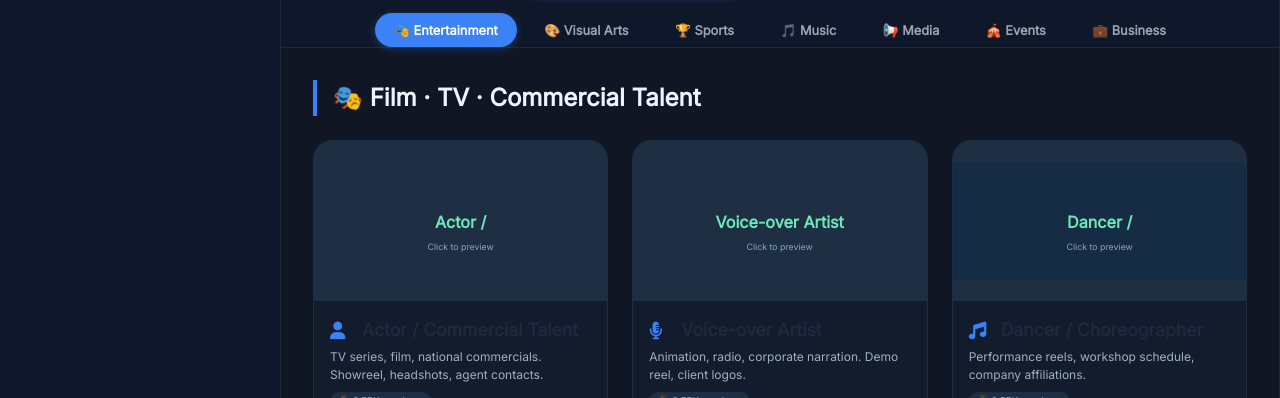
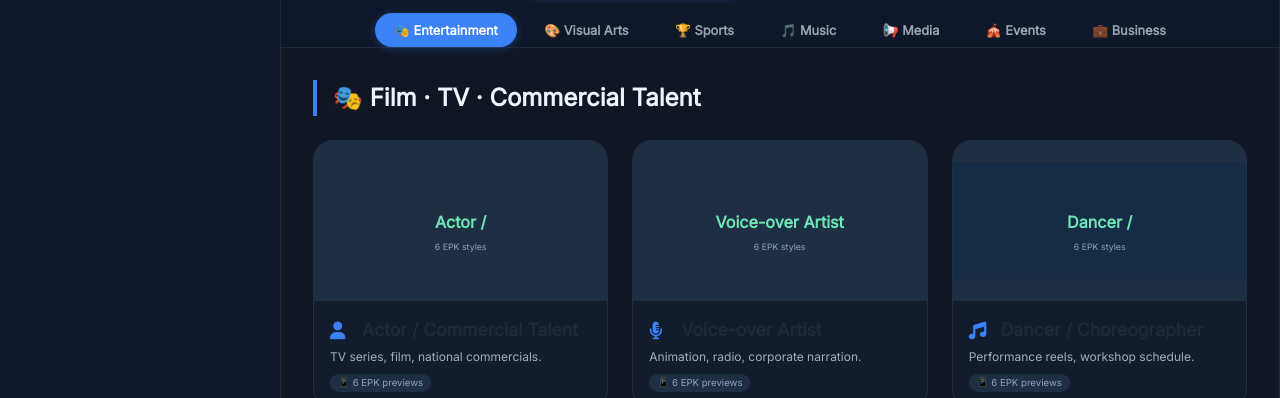
Before and after one commit to mvmalusii-hub/epk-studio-, a plain HTML site: page index.html in a window 1280 px wide. Shown: the part 402-800 px from the top of the page. Drawn offline with Linux system fonts and the light colour scheme.

Commit message:
Refactor workspace content and card links
Updated workspace descriptions and card links in index.html.

```diff
--- a/index.html
+++ b/index.html
@@ -7,6 +7,7 @@
     <link rel="stylesheet" href="https://cdnjs.cloudflare.com/ajax/libs/font-awesome/6.0.0-beta3/css/all.min.css">
     <link href="https://fonts.googleapis.com/css2?family=Inter:opsz,wght@14..32,300;400;500;600;700;800&family=Space+Grotesk:wght@400;500;600;700&display=swap" rel="stylesheet">
     <style>
+        /* ─── same styles as before ─── */
         * { margin: 0; padding: 0; box-sizing: border-box; }
         body {
             background: #f8fafc;
@@ -283,18 +284,20 @@
                     <button class="mode-btn" data-mode="llp">🏛️ LLP & Professional Firms</button>
                 </div>
 
+                <!-- ─── CREATIVE WORKSPACE ─── -->
                 <div id="workspace-creative" class="mode-workspace active-mode">
                     <div class="category-tabs" id="creativeTabs"></div>
                     <div class="content-pane" id="creativeContent"></div>
                 </div>
 
+                <!-- ─── LLP WORKSPACE ─── -->
                 <div id="workspace-llp" class="mode-workspace">
                     <div class="category-tabs" id="llpTabs"></div>
                     <div class="content-pane" id="llpContent"></div>
                 </div>
 
                 <div class="footer-note">
-                    🚀 <strong>Unified EPK Studio</strong> — Two dedicated workspaces: Creative Arts Pros & LLP Professional Firms. Each with their own category tabs and 20+ sample markets.<br>
+                    🚀 <strong>Unified EPK Studio</strong> — Two dedicated workspaces: Creative Arts Pros & LLP Professional Firms. Each with their own category tabs.<br>
                     📸 Replace placeholder images with actual headshots, firm logos, or project imagery when building final EPK.
                 </div>
                 <div class="llp-footer">
@@ -308,43 +311,41 @@
 
     <script>
         // ────────────────────────────────────────────────────────────────
-        //  DATA — all cards, grouped by mode and category
+        //  DATA — all cards with LINKS to their folder
         // ────────────────────────────────────────────────────────────────
         const DATA = {
             creative: {
-                name: 'Creative Arts Pros',
-                icon: '🎨',
                 categories: {
                     entertainment: {
                         label: '🎭 Entertainment',
                         title: '🎭 Film · TV · Commercial Talent',
                         cards: [
-                            { title: 'Actor / Commercial Talent', desc: 'TV series, film, national commercials. Showreel, headshots, agent contacts.', slug: 'actor-talent', icon: 'fa-user' },
-                            { title: 'Voice-over Artist', desc: 'Animation, radio, corporate narration. Demo reel, client logos.', slug: 'voice-over-artist', icon: 'fa-microphone-alt' },
-                            { title: 'Dancer / Choreographer', desc: 'Performance reels, workshop schedule, company affiliations.', slug: 'dancer-choreographer', icon: 'fa-music' },
-                            { title: 'Comedian', desc: 'Tour dates, press quotes, video clips, club bookers.', slug: 'comedian', icon: 'fa-laugh-squint' },
-                            { title: 'Film Director / Filmmaker', desc: 'Showreel, festival selections, crew testimonials.', slug: 'film-director', icon: 'fa-video' }
+                            { title: 'Actor / Commercial Talent', desc: 'TV series, film, national commercials.', slug: 'actor-talent', icon: 'fa-user' },
+                            { title: 'Voice-over Artist', desc: 'Animation, radio, corporate narration.', slug: 'voice-over-artist', icon: 'fa-microphone-alt' },
+                            { title: 'Dancer / Choreographer', desc: 'Performance reels, workshop schedule.', slug: 'dancer-choreographer', icon: 'fa-music' },
+                            { title: 'Comedian', desc: 'Tour dates, press quotes, video clips.', slug: 'comedian', icon: 'fa-laugh-squint' },
+                            { title: 'Film Director / Filmmaker', desc: 'Showreel, festival selections.', slug: 'film-director', icon: 'fa-video' }
                         ]
                     },
                     visualarts: {
                         label: '🎨 Visual Arts',
                         title: '🎨 Fine Art · Sculpture · Illustration',
                         cards: [
-                            { title: 'Painter / Fine Artist', desc: 'Artwork gallery, exhibition history, collector testimonials.', slug: 'painter-fine-artist', icon: 'fa-palette' },
+                            { title: 'Painter / Fine Artist', desc: 'Artwork gallery, exhibition history.', slug: 'painter-fine-artist', icon: 'fa-palette' },
                             { title: 'Sculptor', desc: 'Stone, bronze, wood works. Public commissions.', slug: 'sculptor', icon: 'fa-cube' },
-                            { title: 'Illustrator / Concept Artist', desc: 'Commission work, brand collaborations, online store.', slug: 'illustrator-concept-artist', icon: 'fa-pencil-ruler' },
-                            { title: 'Photographer', desc: 'Fashion, documentary, commercial. Galleries & client lists.', slug: 'photographer', icon: 'fa-camera-retro' },
-                            { title: 'Tattoo Artist', desc: 'Flash designs, studio policies, booking info, healed work.', slug: 'tattoo-artist', icon: 'fa-dragon' }
+                            { title: 'Illustrator / Concept Artist', desc: 'Commission work, brand collaborations.', slug: 'illustrator-concept-artist', icon: 'fa-pencil-ruler' },
+                            { title: 'Photographer', desc: 'Fashion, documentary, commercial.', slug: 'photographer', icon: 'fa-camera-retro' },
+                            { title: 'Tattoo Artist', desc: 'Flash designs, studio policies.', slug: 'tattoo-artist', icon: 'fa-dragon' }
                         ]
                     },
                     sports: {
                         label: '🏆 Sports',
                         title: '🏅 Athletes · Coaches · Health Pros',
                         cards: [
-                            { title: 'Professional Athlete', desc: 'Stats, sponsors, press mentions, highlight reels.', slug: 'professional-athlete', icon: 'fa-futbol' },
-                            { title: 'Sports Scientist', desc: 'Rehab protocols, performance testing, workshops.', slug: 'sports-scientist', icon: 'fa-heartbeat' },
-                            { title: 'Personal Trainer', desc: 'Before/after, certifications, online coaching.', slug: 'personal-trainer', icon: 'fa-dumbbell' },
-                            { title: 'Yoga / Pilates Instructor', desc: 'Class schedule, retreats, testimonials.', slug: 'yoga-pilates-instructor', icon: 'fa-spa' }
+                            { title: 'Professional Athlete', desc: 'Stats, sponsors, press mentions.', slug: 'professional-athlete', icon: 'fa-futbol' },
+                            { title: 'Sports Scientist', desc: 'Rehab protocols, performance testing.', slug: 'sports-scientist', icon: 'fa-heartbeat' },
+                            { title: 'Personal Trainer', desc: 'Before/after, certifications.', slug: 'personal-trainer', icon: 'fa-dumbbell' },
+                            { title: 'Yoga / Pilates Instructor', desc: 'Class schedule, retreats.', slug: 'yoga-pilates-instructor', icon: 'fa-spa' }
                         ]
                     },
                     music: {
@@ -360,16 +361,16 @@
                         label: '📢 Media',
                         title: '📱 Content Creators · Speakers · Writers',
                         cards: [
-                            { title: 'Content Creator / Influencer', desc: 'Brand collab history, analytics, rates.', slug: 'content-creator-influencer', icon: 'fa-instagram' },
-                            { title: 'Public Speaker', desc: 'Speaking topics, past stages, testimonials.', slug: 'public-speaker', icon: 'fa-microphone-alt' }
+                            { title: 'Content Creator / Influencer', desc: 'Brand collab history, analytics.', slug: 'content-creator-influencer', icon: 'fa-instagram' },
+                            { title: 'Public Speaker', desc: 'Speaking topics, past stages.', slug: 'public-speaker', icon: 'fa-microphone-alt' }
                         ]
                     },
                     events: {
                         label: '🎪 Events',
                         title: '🎪 Hosts · Planners · Chefs · Educators',
                         cards: [
-                            { title: 'Event Host / MC', desc: 'Crowd photos, client feedback, video snippets.', slug: 'event-host-mc', icon: 'fa-chalkboard-user' },
-                            { title: 'Chef / Culinary Artist', desc: 'Signature dishes, press features, brand partnerships.', slug: 'chef-culinary-artist', icon: 'fa-utensils' }
+                            { title: 'Event Host / MC', desc: 'Crowd photos, client feedback.', slug: 'event-host-mc', icon: 'fa-chalkboard-user' },
+                            { title: 'Chef / Culinary Artist', desc: 'Signature dishes, press features.', slug: 'chef-culinary-artist', icon: 'fa-utensils' }
                         ]
                     },
                     business: {
@@ -377,70 +378,68 @@
                         title: '💼 Design · Architecture · Beauty · Freelance',
                         cards: [
                             { title: 'Graphic Designer', desc: 'Portfolio, client list, brand work.', slug: 'graphic-designer', icon: 'fa-paint-brush' },
-                            { title: 'Architect / Interior Designer', desc: 'Project galleries, publications, awards.', slug: 'architect-interior-designer', icon: 'fa-building' }
+                            { title: 'Architect / Interior Designer', desc: 'Project galleries, publications.', slug: 'architect-interior-designer', icon: 'fa-building' }
                         ]
                     }
                 }
             },
             llp: {
-                name: 'LLP & Professional Firms',
-                icon: '🏛️',
                 categories: {
                     legal: {
                         label: '⚖️ Legal',
                         title: '⚖️ Law Firms · LLP Members · Barristers',
                         cards: [
-                            { title: 'Law Firm Partner / LLP Member', desc: 'Practice areas, landmark cases, partner credentials.', slug: 'law-firm-partner', icon: 'fa-gavel' },
-                            { title: 'In-House Counsel / Legal Director', desc: 'Corporate governance, compliance highlights.', slug: 'in-house-counsel', icon: 'fa-briefcase' },
-                            { title: 'Mediator / Arbitrator', desc: 'Dispute resolution track record, case studies.', slug: 'mediator-arbitrator', icon: 'fa-scale-balanced' }
+                            { title: 'Law Firm Partner / LLP Member', desc: 'Practice areas, landmark cases.', slug: 'law-firm-partner', icon: 'fa-gavel' },
+                            { title: 'In-House Counsel / Legal Director', desc: 'Corporate governance, compliance.', slug: 'in-house-counsel', icon: 'fa-briefcase' },
+                            { title: 'Mediator / Arbitrator', desc: 'Dispute resolution, case studies.', slug: 'mediator-arbitrator', icon: 'fa-scale-balanced' }
                         ]
                     },
                     financial: {
                         label: '💰 Financial',
                         title: '💰 Accounting · Wealth · Audit & Advisory',
                         cards: [
-                            { title: 'CPA / Accounting Partner', desc: 'Audit specialties, client portfolio, recognitions.', slug: 'cpa-accounting-partner', icon: 'fa-calculator' },
-                            { title: 'Wealth Manager / Family Office', desc: 'Investment philosophy, AUM, client success.', slug: 'wealth-manager', icon: 'fa-chart-line' }
+                            { title: 'CPA / Accounting Partner', desc: 'Audit specialties, client portfolio.', slug: 'cpa-accounting-partner', icon: 'fa-calculator' },
+                            { title: 'Wealth Manager / Family Office', desc: 'Investment philosophy, AUM.', slug: 'wealth-manager', icon: 'fa-chart-line' }
                         ]
                     },
                     consulting: {
                         label: '📊 Consulting',
                         title: '📊 Management Consultants · Strategy Advisors',
                         cards: [
-                            { title: 'Strategy Consultant', desc: 'Case studies, frameworks, transformation results.', slug: 'strategy-consultant', icon: 'fa-chalkboard-user' },
-                            { title: 'HR / Talent Advisor', desc: 'Leadership coaching, organizational design.', slug: 'hr-talent-advisor', icon: 'fa-users' }
+                            { title: 'Strategy Consultant', desc: 'Case studies, frameworks.', slug: 'strategy-consultant', icon: 'fa-chalkboard-user' },
+                            { title: 'HR / Talent Advisor', desc: 'Leadership coaching, org design.', slug: 'hr-talent-advisor', icon: 'fa-users' }
                         ]
                     },
                     realestate: {
                         label: '🏢 Real Estate',
                         title: '🏢 Property Development · Architecture · RE Partnerships',
                         cards: [
-                            { title: 'Real Estate Partner / Developer', desc: 'Project portfolio, capital partners, impact.', slug: 'real-estate-partner-developer', icon: 'fa-building' },
-                            { title: 'Architecture Firm / Principal', desc: 'Design awards, built works, certifications.', slug: 'architecture-firm-principal', icon: 'fa-draw-polygon' }
+                            { title: 'Real Estate Partner / Developer', desc: 'Project portfolio, capital partners.', slug: 'real-estate-partner-developer', icon: 'fa-building' },
+                            { title: 'Architecture Firm / Principal', desc: 'Design awards, built works.', slug: 'architecture-firm-principal', icon: 'fa-draw-polygon' }
                         ]
                     },
                     corporate: {
                         label: '📑 Corporate',
                         title: '📑 Company Secretaries · Compliance Officers · ESG',
                         cards: [
-                            { title: 'Company Secretary / Governance Lead', desc: 'Board compliance, annual filings, governance.', slug: 'company-secretary-governance', icon: 'fa-file-signature' },
-                            { title: 'Compliance & Ethics Officer', desc: 'Regulatory certifications, audit outcomes.', slug: 'compliance-ethics-officer', icon: 'fa-clipboard-list' }
+                            { title: 'Company Secretary / Governance Lead', desc: 'Board compliance, filings.', slug: 'company-secretary-governance', icon: 'fa-file-signature' },
+                            { title: 'Compliance & Ethics Officer', desc: 'Regulatory certifications.', slug: 'compliance-ethics-officer', icon: 'fa-clipboard-list' }
                         ]
                     },
                     tech: {
                         label: '💻 Tech',
                         title: '💻 SaaS · IT Consultancies · Digital Agencies',
                         cards: [
-                            { title: 'Tech Founder / CTO', desc: 'Product roadmap, funding rounds, deployments.', slug: 'tech-founder-cto', icon: 'fa-laptop-code' },
-                            { title: 'IT / Digital Transformation Firm', desc: 'Case studies, certifications, client ROI.', slug: 'it-digital-transformation-firm', icon: 'fa-cloud-upload-alt' }
+                            { title: 'Tech Founder / CTO', desc: 'Product roadmap, funding rounds.', slug: 'tech-founder-cto', icon: 'fa-laptop-code' },
+                            { title: 'IT / Digital Transformation Firm', desc: 'Case studies, certifications.', slug: 'it-digital-transformation-firm', icon: 'fa-cloud-upload-alt' }
                         ]
                     },
                     health: {
                         label: '🏥 Health',
                         title: '🏥 Medical Practices · Wellness LLPs · HealthTech',
                         cards: [
-                            { title: 'Medical Practice / Clinic LLP', desc: 'Specialties, physician profiles, patient outcomes.', slug: 'medical-practice-clinic', icon: 'fa-hospital-user' },
-                            { title: 'Health & Wellness Coach', desc: 'Certifications, client transformations, speaking events.', slug: 'health-wellness-coach', icon: 'fa-heartbeat' }
+                            { title: 'Medical Practice / Clinic LLP', desc: 'Specialties, physician profiles.', slug: 'medical-practice-clinic', icon: 'fa-hospital-user' },
+                            { title: 'Health & Wellness Coach', desc: 'Certifications, client transformations.', slug: 'health-wellness-coach', icon: 'fa-heartbeat' }
                         ]
                     }
                 }
@@ -448,7 +447,7 @@
         };
 
         // ────────────────────────────────────────────────────────────────
-        //  RENDER ENGINE
+        //  RENDER ENGINE — cards link to their folder's 1.html
         // ────────────────────────────────────────────────────────────────
         function renderCategory(modeKey, categoryKey, container) {
             const mode = DATA[modeKey];
@@ -457,15 +456,14 @@
 
             let html = `<div class="category-page active-category"><div class="section-subtitle">${cat.title}</div><div class="market-grid">`;
             cat.cards.forEach(card => {
-                // Generate a unique gradient for each card image (placeholder)
                 const colors = ['1e2f44', '2a3d5e', '162b44', '1f3a55', '283e5a'];
                 const rand = colors[Math.floor(Math.random() * colors.length)];
                 html += `
-                    <a href="previews/preview.html?slug=${card.slug}" class="client-card">
+                    <a href="${card.slug}/1.html" class="client-card">
                         <svg class="card-img" viewBox="0 0 400 160" xmlns="http://www.w3.org/2000/svg">
                             <rect width="400" height="160" fill="#${rand}" />
                             <text x="200" y="90" text-anchor="middle" fill="#6ee7b7" font-family="Inter, sans-serif" font-size="22" font-weight="700">${card.title.split(' ').slice(0,2).join(' ')}</text>
-                            <text x="200" y="120" text-anchor="middle" fill="#8ca3c0" font-family="Inter, sans-serif" font-size="12">Click to preview</text>
+                            <text x="200" y="120" text-anchor="middle" fill="#8ca3c0" font-family="Inter, sans-serif" font-size="12">6 EPK styles</text>
                         </svg>
                         <div class="card-content">
                             <div class="card-title"><i class="fas ${card.icon}"></i> ${card.title}</div>
@@ -476,7 +474,7 @@
                 `;
             });
             html += `</div><div class="preview-actions">
-                <a href="previews/preview.html?slug=${cat.cards[0].slug}" class="preview-link"><i class="fas fa-mobile-alt"></i> View All ${cat.cards.length} EPK Previews →</a>
+                <a href="${cat.cards[0].slug}/1.html" class="preview-link"><i class="fas fa-mobile-alt"></i> View All ${cat.cards.length} EPK Previews →</a>
             </div></div>`;
             container.innerHTML = html;
         }
@@ -486,7 +484,6 @@
             const catKeys = Object.keys(mode.categories);
             if (!catKeys.length) return;
 
-            // Tabs
             let tabsHtml = '';
             catKeys.forEach((key, i) => {
                 const active = i === 0 ? 'active' : '';
@@ -494,19 +491,15 @@
             });
             tabContainer.innerHTML = tabsHtml;
 
-            // First category content
             renderCategory(modeKey, catKeys[0], contentContainer);
 
-            // Tab click handler
             tabContainer.querySelectorAll('.cat-btn').forEach(btn => {
                 btn.addEventListener('click', () => {
                     const m = btn.dataset.mode;
                     const c = btn.dataset.cat;
                     const container = m === 'creative' ? document.getElementById('creativeContent') : document.getElementById('llpContent');
-                    // Update active class
                     tabContainer.querySelectorAll('.cat-btn').forEach(b => b.classList.remove('active'));
                     btn.classList.add('active');
-                    // Render new content
                     renderCategory(m, c, container);
                 });
             });
```
